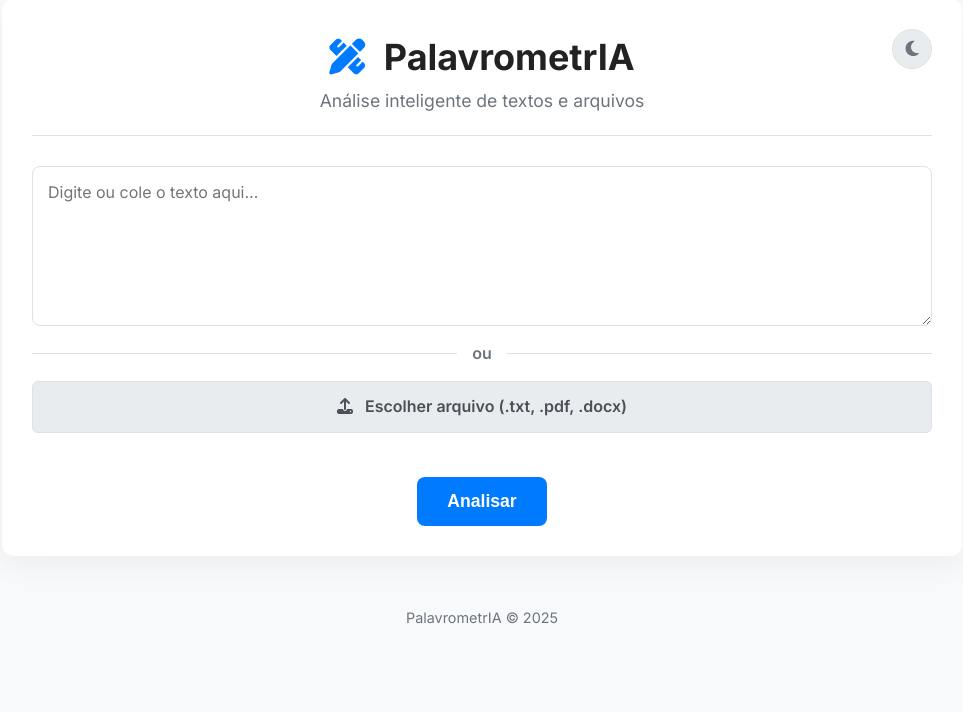
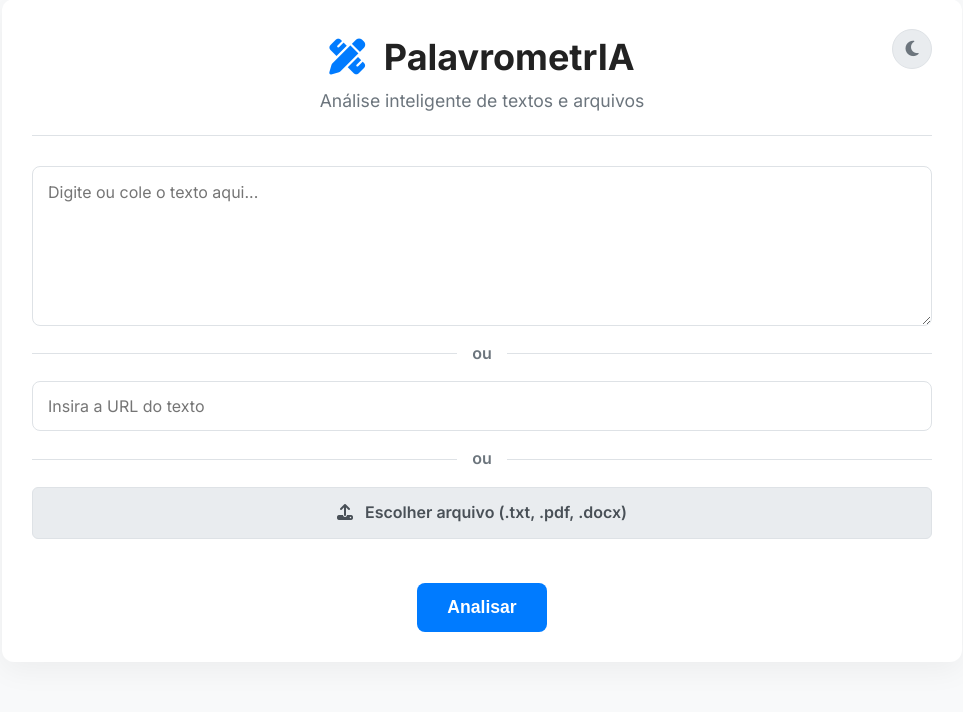
Before and after one commit to DanielDPereira/PalavrometrIA, a Flask app: page / in a window 1280 px wide. Shown: the part 31-743 px from the top of the page, without its empty margins (158-1121 px from the left). Run offline with Flask 3, Linux system fonts and the light colour scheme.

Commit message:
FEAT - Adiciona entrada de URL para extração de texto e unifica o tratamento de entrada
Implementa suporte para extração de texto a partir de uma URL fornecida, utilizando requests e BeautifulSoup. Atualiza o formulário e a lógica da interface para permitir entradas mutuamente exclusivas entre área de texto, URL e upload de arquivo, com ajustes correspondentes de estilo. O botão de exportação em PDF foi reposicionado na seção de resultados para melhorar o layout.

```diff
--- a/app/routes.py
+++ b/app/routes.py
@@ -1,9 +1,10 @@
 import os
 from flask import Blueprint, render_template, request, session, make_response
 from werkzeug.utils import secure_filename
-from fpdf import FPDF # Nova importação
-from datetime import datetime # Nova importação
-
+from fpdf import FPDF
+from datetime import datetime
+import requests
+from bs4 import BeautifulSoup
 import fitz  # PyMuPDF
 import docx
 from langdetect import detect
@@ -42,6 +43,8 @@ POS_MAP = {
     "X": "Outro",
     "_": "Desconhecido"
 }
+
+# CLASSE HELPER PARA O PDF (pyfpdf lida com UTF-8)
 class PDF(FPDF):
     def header(self):
         # Arial bold 14
@@ -72,7 +75,6 @@ class PDF(FPDF):
         # multi_cell para o valor, caso quebre a linha
         self.multi_cell(0, 6, str(value))
         self.ln(2) # Espaçamento menor após kv
-
 
 def allowed_file(filename):
     return '.' in filename and filename.rsplit('.', 1)[1].lower() in ALLOWED_EXTENSIONS
@@ -172,32 +174,68 @@ def frequencia_palavras(doc, top_n=10):
     freq = Counter(palavras)
     return freq.most_common(top_n)
 
-# --- ROTA PRINCIPAL (Modificada) ---
+def extrair_texto_url(url):
+    try:
+        # Adiciona um User-Agent para simular um navegador
+        headers = {
+            'User-Agent': 'Mozilla/5.0 (Windows NT 10.0; Win64; x64) AppleWebKit/537.36 (KHTML, like Gecko) Chrome/58.0.3029.110 Safari/537.3'
+        }
+        response = requests.get(url, headers=headers, timeout=10)
+        response.raise_for_status() # Lança erro para status ruins (4xx, 5xx)
+
+        # Usa BeautifulSoup para extrair o texto de forma limpa
+        soup = BeautifulSoup(response.content, 'html.parser')
+
+        # Remove tags de script e style
+        for script_or_style in soup(["script", "style"]):
+            script_or_style.decompose()
+
+        # Pega o texto do body, remove espaços extras e junta
+        texto = ' '.join(soup.body.stripped_strings)
+        return texto
+
+    except requests.exceptions.RequestException as e:
+        print(f"Erro ao buscar URL: {e}")
+        raise ValueError(f"Não foi possível acessar a URL. Verifique o link ou a conexão.")
+    except Exception as e:
+        print(f"Erro ao processar HTML: {e}")
+        raise ValueError("Ocorreu um erro ao processar o conteúdo da página.")
+
 @main.route('/', methods=['GET', 'POST'])
 def index():
     resultado = None
     texto = ""
 
-    # Limpa o resultado da sessão em um novo GET
     if request.method == 'GET':
         session.pop('resultado', None)
 
     if request.method == 'POST':
-        session.pop('resultado', None) # Limpa sessão anterior no POST
+        session.pop('resultado', None)
 
-        if 'texto' in request.form and request.form['texto'].strip():
-            texto = request.form['texto']
-        elif 'arquivo' in request.files:
-            file = request.files['arquivo']
-            if file and allowed_file(file.filename):
-                ext = file.filename.rsplit('.', 1)[1].lower()
-                filename = secure_filename(file.filename)
-                filepath = os.path.join(UPLOAD_FOLDER, filename)
-                file.save(filepath)
-                texto = extrair_texto_arquivo(filepath, ext)
-            else:
-                resultado = {'erro': 'Formato de arquivo inválido.'}
-                return render_template('index.html', resultado=resultado)
+        try:
+            if 'texto' in request.form and request.form['texto'].strip():
+                texto = request.form['texto']
+
+            elif 'url' in request.form and request.form['url'].strip():
+                url = request.form['url']
+                texto = extrair_texto_url(url)
+
+            # LÓGICA DE ARQUIVO
+            elif 'arquivo' in request.files and request.files['arquivo'].filename != '':
+                file = request.files['arquivo']
+                if file and allowed_file(file.filename):
+                    ext = file.filename.rsplit('.', 1)[1].lower()
+                    filename = secure_filename(file.filename)
+                    filepath = os.path.join(UPLOAD_FOLDER, filename)
+                    file.save(filepath)
+                    texto = extrair_texto_arquivo(filepath, ext)
+                else:
+                    resultado = {'erro': 'Formato de arquivo inválido.'}
+                    return render_template('index.html', resultado=resultado)
+
+        except ValueError as e: # Captura erros da extração de URL
+            resultado = {'erro': str(e)}
+            return render_template('index.html', resultado=resultado)
 
         if texto.strip():
             idioma = detectar_idioma(texto)
@@ -227,7 +265,7 @@ def index():
     return render_template('index.html', resultado=resultado)
 
 
-# Exportar PDF
+# ROTA PARA EXPORTAR PDF
 @main.route('/exportar-pdf')
 def exportar_pdf():
     resultado = session.get('resultado')
@@ -298,8 +336,6 @@ def exportar_pdf():
         pdf.ln(5)
 
         # --- Geração da Resposta ---
-        # pyfpdf.output() com dest='S' retorna bytes (se > 2.0.4) ou string.
-        # .encode('latin-1') é o cinto de segurança para compatibilidade
         pdf_data = pdf.output(dest='S').encode('latin-1')
 
         response = make_response(pdf_data)
@@ -309,5 +345,4 @@ def exportar_pdf():
         return response
 
     except Exception as e:
-        # Captura erros, especialmente UnicodeEncodeError se uma fonte errada for usada
         return f"Erro ao gerar PDF: {e}", 500
--- a/app/static/style.css
+++ b/app/static/style.css
@@ -108,22 +108,33 @@ form {
   flex-direction: column;
 }
 
-textarea {
+/* Estilo unificado para textarea e input de url */
+textarea,
+input[type="url"] {
   width: 100%;
-  height: 160px;
   padding: 15px;
   border: 1px solid var(--cor-borda);
   border-radius: 8px;
   font-size: 1rem;
   font-family: var(--fonte-principal);
-  resize: vertical;
   box-sizing: border-box;
   background-color: var(--cor-container);
   color: var(--cor-texto);
   transition: border-color 0.2s, box-shadow 0.2s, background-color 0.2s, color 0.2s;
 }
 
-textarea:focus {
+textarea {
+  height: 160px;
+  resize: vertical;
+}
+
+input[type="url"] {
+  height: 50px; /* Altura padrão para um input */
+  resize: none;
+}
+
+textarea:focus,
+input[type="url"]:focus {
   outline: none;
   border-color: var(--cor-primaria);
   box-shadow: 0 0 0 3px rgba(0, 123, 255, 0.15);
@@ -499,12 +510,11 @@ footer {
   }
 
   .resultados-grid {
-    /* Força uma coluna em telas muito pequenas */
     grid-template-columns: 1fr;
   }
 
   .chart-container {
-    height: 300px; /* Reduz altura do gráfico em mobile */
+    height: 300px;
   }
 
   .theme-toggle-btn {
@@ -515,8 +525,8 @@ footer {
 
 .btn-exportar {
   display: block;
-  width: fit-content; /* Para não ocupar a largura toda */
-  margin: 0 auto 30px auto; /* Centralizado, com margem abaixo */
+  width: fit-content;
+  margin: 0 auto 30px auto;
   background-color: var(--cor-input-fundo);
   color: var(--cor-input-texto);
   border: 1px solid var(--cor-borda);
@@ -526,14 +536,14 @@ footer {
   font-weight: 600;
   cursor: pointer;
   transition: background-color 0.2s, transform 0.2s, border-color 0.2s;
-  text-decoration: none; /* Importante para tags <a> */
+  text-decoration: none;
 }
 
 .btn-exportar:hover {
   background-color: var(--cor-input-fundo-hover);
   border-color: var(--cor-input-borda-hover);
   transform: translateY(-2px);
-  color: var(--cor-input-texto); /* Garante que a cor do texto não mude no hover */
+  color: var(--cor-input-texto);
 }
 
 .btn-exportar .fa-file-pdf {
--- a/app/static/uiHandler.js
+++ b/app/static/uiHandler.js
@@ -6,11 +6,40 @@ document.addEventListener('DOMContentLoaded', (event) => {
     });
   }
 
+  const textInput = document.getElementById('texto-input');
+  const urlInput = document.getElementById('url-input');
   const fileInput = document.getElementById('arquivo-input');
-  if (fileInput) {
-    fileInput.addEventListener('change', function(e) {
+  const fileDisplay = document.getElementById('file-name-display');
+
+  if (textInput && urlInput && fileInput) {
+
+    // Quando digitar no TEXTAREA
+    textInput.addEventListener('input', () => {
+      if (textInput.value.trim() !== '') {
+        urlInput.value = ''; // Limpa URL
+        fileInput.value = ''; // Limpa arquivo
+        fileDisplay.textContent = '';
+      }
+    });
+
+    // Quando digitar na URL
+    urlInput.addEventListener('input', () => {
+      if (urlInput.value.trim() !== '') {
+        textInput.value = ''; // Limpa texto
+        fileInput.value = ''; // Limpa arquivo
+        fileDisplay.textContent = '';
+      }
+    });
+
+    // Quando selecionar um ARQUIVO
+    fileInput.addEventListener('change', (e) => {
       const fileName = e.target.files[0] ? e.target.files[0].name : '';
-      document.getElementById('file-name-display').textContent = fileName;
+      fileDisplay.textContent = fileName;
+
+      if (fileName !== '') {
+        textInput.value = ''; // Limpa texto
+        urlInput.value = ''; // Limpa URL
+      }
     });
   }
 });
--- a/app/templates/index.html
+++ b/app/templates/index.html
@@ -48,7 +48,13 @@
     </header>
 
     <form method="POST" action="/" enctype="multipart/form-data" id="analysis-form">
-      <textarea name="texto" placeholder="Digite ou cole o texto aqui...">{{ request.form.texto or '' }}</textarea>
+      <textarea name="texto" id="texto-input" placeholder="Digite ou cole o texto aqui...">{{ request.form.texto or '' }}</textarea>
+
+      <div class="divisor">
+        <span class="ou">ou</span>
+      </div>
+
+      <input type="url" name="url" id="url-input" placeholder="Insira a URL do texto">
 
       <div class="divisor">
         <span class="ou">ou</span>
@@ -71,10 +77,6 @@
         </div>
       {% else %}
         <div class="resultados">
-
-          <a href="{{ url_for('main.exportar_pdf') }}" class="btn-exportar" target="_blank">
-            <i class="fas fa-file-pdf"></i> Exportar Relatório em PDF
-          </a>
 
           <div class="card card-full">
             <h2><i class="fas fa-chart-bar"></i> Palavras Mais Frequentes</h2>
@@ -137,6 +139,10 @@
             </div>
 
           </div>
+
+          <a href="{{ url_for('main.exportar_pdf') }}" class="btn-exportar" target="_blank">
+            <i class="fas fa-file-pdf"></i> Exportar Relatório em PDF
+          </a>
         </div>
       {% endif %}
     {% endif %}
@@ -163,5 +169,5 @@
   <script src="{{ url_for('static', filename='themeHandler.js') }}"></script>
   <script src="{{ url_for('static', filename='chartsHandler.js') }}"></script>
 
-  </body>
+</body>
 </html>
```
